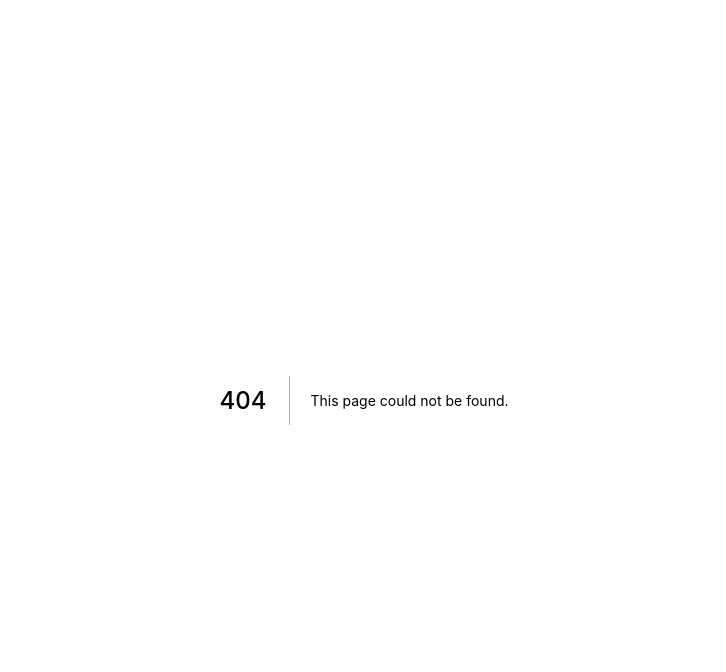
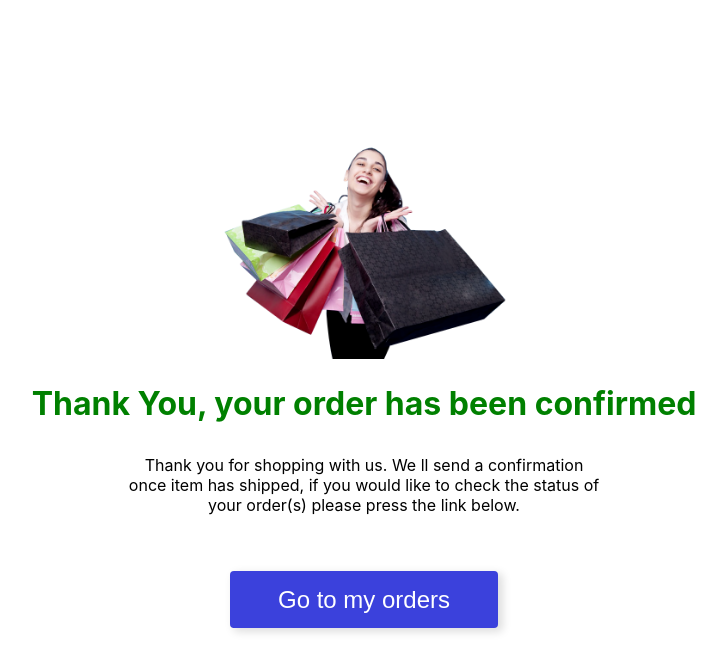
Before and after one commit to chadrackkyungu/16-takealot, a Next.js app: page /success in a window 1280 px wide. Before the commit this address had no page. Shown: the top 672 px of the page, without its empty margins (276-1002 px from the left). Built offline with nearby package versions, Linux system fonts and the light colour scheme.

Commit message:
Day 9 Emplemented Stripe payment

```diff
--- /dev/null
+++ b/pages/success.js
@@ -0,0 +1,38 @@
+//* this page will show up after the user have successfully make payments.
+import styles from "../styles/Success.module.css";
+import { useRouter } from "next/router";
+import Image from "next/image";
+
+import Thank_you from "../images/thank you for shopping.png";
+
+function Success() {
+  const router = useRouter();
+  return (
+    <div>
+      <main className={styles.Success__container}>
+        <div className={styles.Success__message}>
+          <div className={styles.Success__sms}>
+            <div className={styles.Success__img__container}>
+              <Image src={Thank_you} alt="logo" className={styles.img} />
+            </div>
+            <h1>Thank You, your order has been confirmed</h1>
+          </div>
+          <p>
+            Thank you for shopping with us. We ll send a confirmation once item
+            has shipped, if you would like to check the status of your order(s)
+            please press the link below.
+          </p>
+
+          <button
+            onClick={() => router.push("/orders")}
+            className="button mt-8"
+          >
+            Go to my orders
+          </button>
+        </div>
+      </main>
+    </div>
+  );
+}
+
+export default Success;
--- /dev/null
+++ b/styles/Success.module.css
@@ -0,0 +1,70 @@
+.Success__container {
+  margin-top: 7em;
+  margin-bottom: 4em;
+}
+.Success__message {
+  background: white;
+  width: 80%;
+  margin: 0 auto;
+  padding: 2em;
+  border-radius: 5px;
+  text-align: center;
+}
+.Success__sms h1 {
+  color: green;
+}
+.Success__message p {
+  width: 50%;
+  margin: 0 auto;
+  margin-top: 2em;
+  margin-bottom: 2em;
+}
+
+.Success__message button {
+  background: #3b41dc;
+  color: white;
+  margin-top: 1em;
+  padding: 0.6em 2em;
+  box-shadow: 4px 3px 8px 1px #fafafa;
+  -webkit-box-shadow: 4px 3px 8px 1px #dfdfdf;
+  border: none;
+  border-radius: 4px;
+  cursor: pointer;
+  font-size: 24px;
+}
+
+.Success__message button:hover {
+  transform: translateY(-2px);
+  box-shadow: 0px 5px 8px 1px #858585;
+  -webkit-box-shadow: 0px 5px 8px 0px #858585;
+  transition: all 0.2s ease-in-out;
+}
+.Success__img__container {
+  width: 30%;
+  margin: 0 auto;
+}
+.img {
+  width: 100%;
+}
+
+@media (max-width: 768px) {
+  .Success__message {
+    width: 94%;
+    padding: 1em;
+  }
+
+  .Success__message p {
+    width: 98%;
+    line-height: 2em;
+  }
+  .Success__message button {
+    margin-top: 0.1em;
+    padding: 0.4em 1em;
+
+    font-size: 16px;
+  }
+  .Success__img__container {
+    width: 80%;
+    margin: 0 auto;
+  }
+}
```
Also changed, not shown: package.json (+6 -3 lines), pages/api/stripe/checkout_sessions.js (added, +38 -0 lines), images/thank you for shopping.png (added), 1 other file (tests, documents, lock files or other folders).
